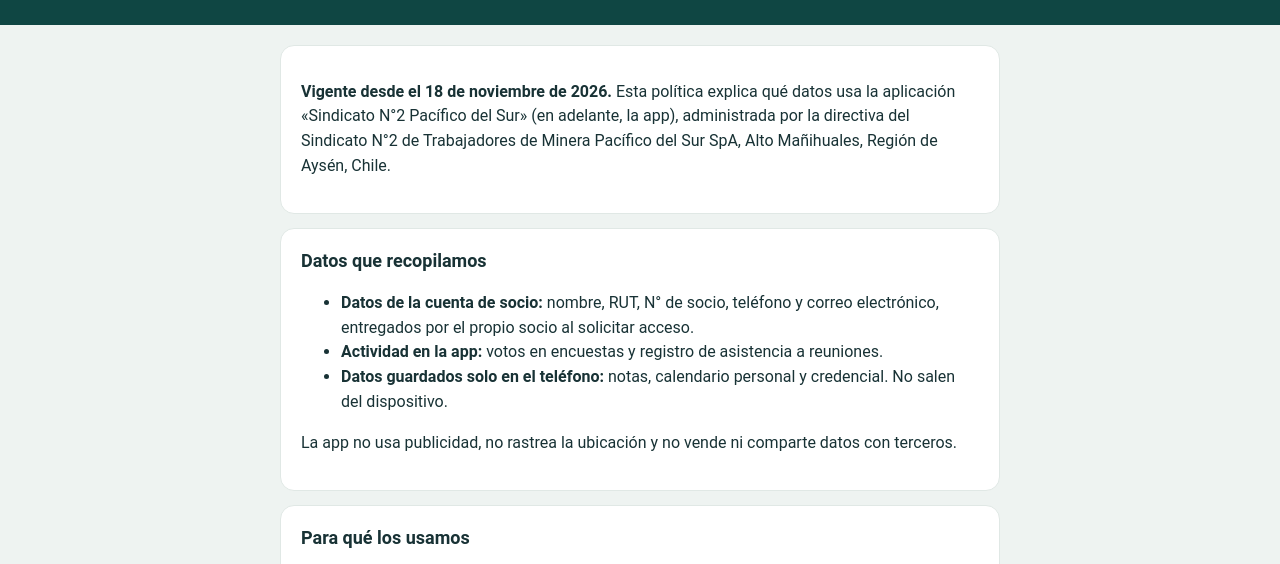
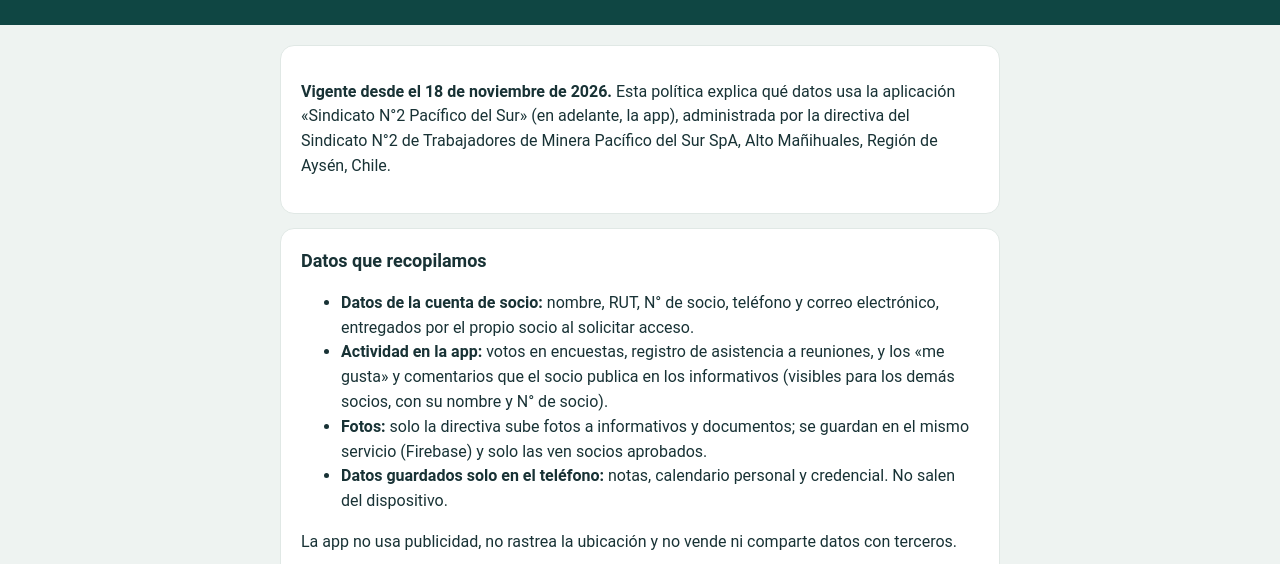
Before and after one commit to dicapo09/sindicato2-app, a plain HTML site: page docs/privacidad.html in a window 1280 px wide. Shown: the part 196-760 px from the top of the page. Drawn offline with Linux system fonts and the light colour scheme.

Commit message:
Privacidad: me gusta, comentarios y fotos
Co-Authored-By: Claude Opus 5.5 <noreply@anthropic.com>
Claude-Session: https://claude.ai/code/session_01HTrW9B9SDtSVX1T3ghk73p

```diff
--- a/docs/privacidad.html
+++ b/docs/privacidad.html
@@ -3,7 +3,8 @@
 <section><p><b>Vigente desde el 18 de noviembre de 2026.</b> Esta política explica qué datos usa la aplicación «Sindicato N°2 Pacífico del Sur» (en adelante, la app), administrada por la directiva del Sindicato N°2 de Trabajadores de Minera Pacífico del Sur SpA, Alto Mañihuales, Región de Aysén, Chile.</p></section>
 <section><h2>Datos que recopilamos</h2><ul>
 <li><b>Datos de la cuenta de socio:</b> nombre, RUT, N° de socio, teléfono y correo electrónico, entregados por el propio socio al solicitar acceso.</li>
-<li><b>Actividad en la app:</b> votos en encuestas y registro de asistencia a reuniones.</li>
+<li><b>Actividad en la app:</b> votos en encuestas, registro de asistencia a reuniones, y los «me gusta» y comentarios que el socio publica en los informativos (visibles para los demás socios, con su nombre y N° de socio).</li>
+<li><b>Fotos:</b> solo la directiva sube fotos a informativos y documentos; se guardan en el mismo servicio (Firebase) y solo las ven socios aprobados.</li>
 <li><b>Datos guardados solo en el teléfono:</b> notas, calendario personal y credencial. No salen del dispositivo.</li></ul>
 <p>La app no usa publicidad, no rastrea la ubicación y no vende ni comparte datos con terceros.</p></section>
 <section><h2>Para qué los usamos</h2><ul><li>Verificar que la persona es socia del sindicato antes de darle acceso.</li><li>Llevar el registro de asistencia a reuniones y el resultado de las votaciones (un voto por socio).</li><li>Permitir que la directiva se comunique con los socios.</li></ul>
```
